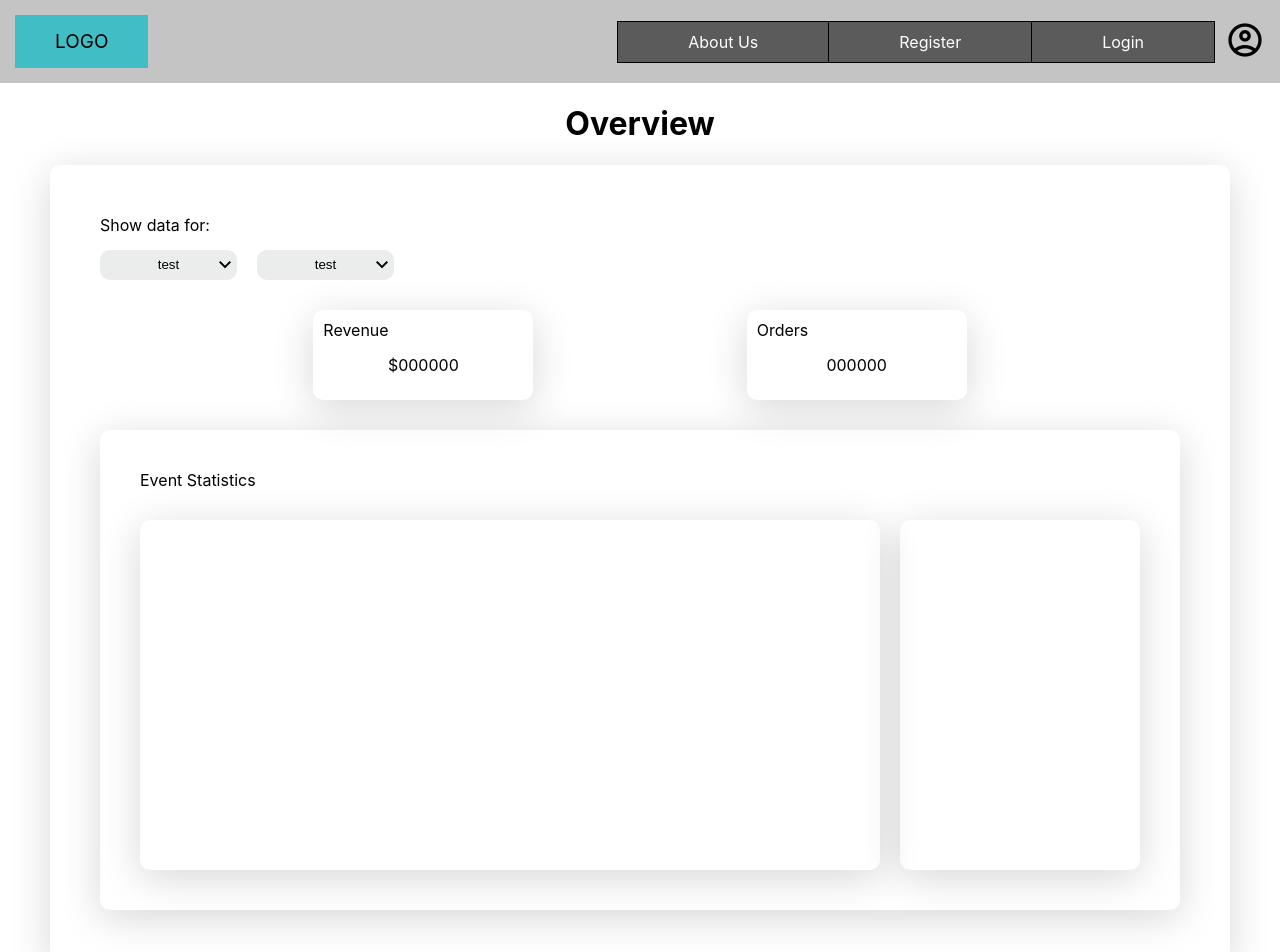
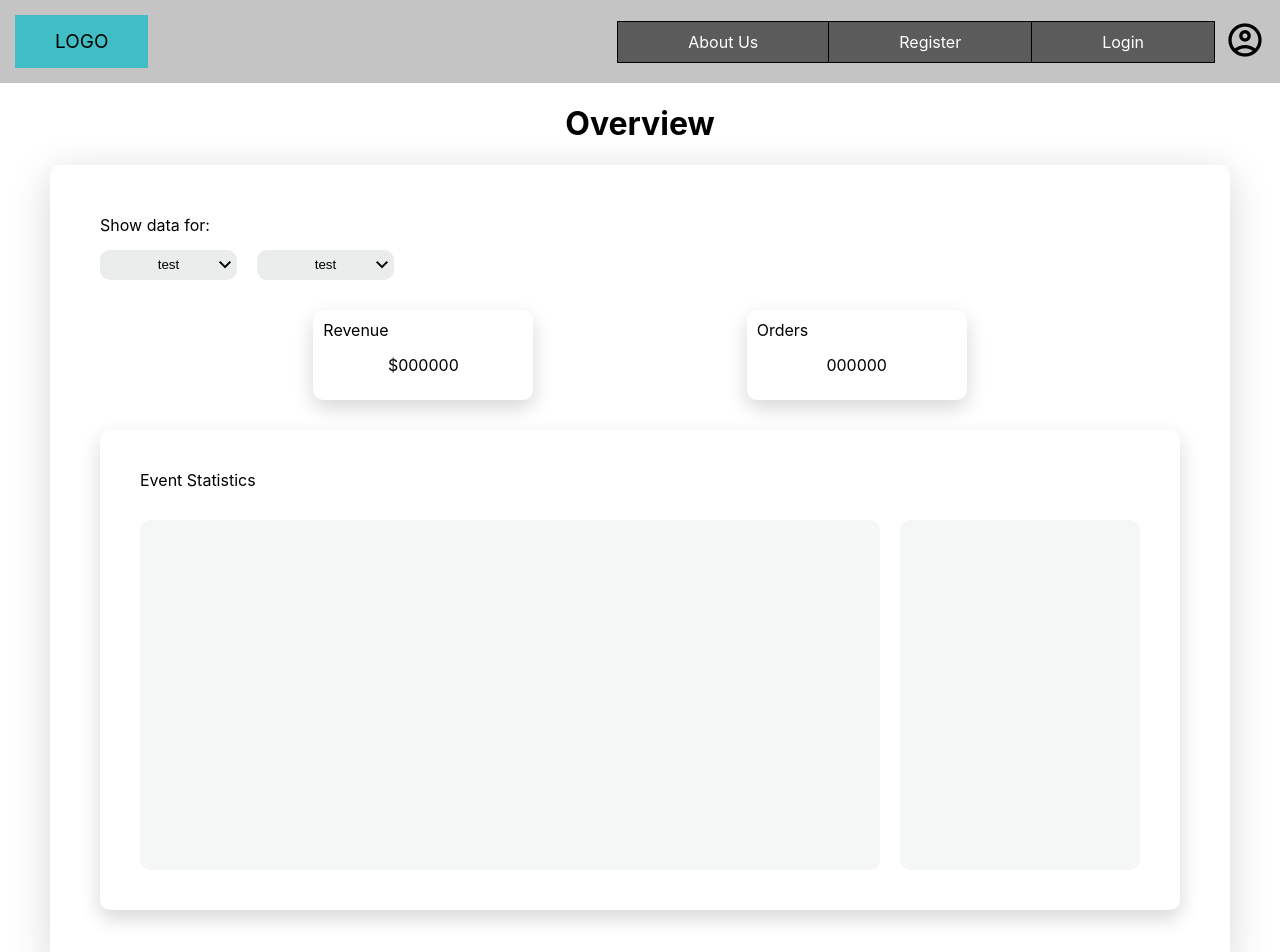
Before and after one commit to smackflad/ProjectTel, a React (Create React App) app in the folder provider-app/: page /overview in a window 1280 px wide. Shown: the top 952 px of the page. Built offline with nearby package versions, Linux system fonts and the light colour scheme.

Commit message:
updated colors and shadows on overview as we've said

```diff
--- a/provider-app/src/components/Pages/OverviewPage/OverviewPage.css
+++ b/provider-app/src/components/Pages/OverviewPage/OverviewPage.css
@@ -48,7 +48,7 @@
     padding: 10px;
     border-radius: 10px;
     gap: 15px;
-    box-shadow: 0px 8px 40px #00000029;
+    box-shadow: 0px 8px 20px #00000029;
 }
 
 .OverviewPage-middle-bot{
@@ -67,7 +67,8 @@
     padding: 40px;
     border-radius: 10px;
     gap: 30px;
-    box-shadow: 0px 8px 40px #00000029;
+    box-shadow: 0px 8px 20px #00000029;
+    /* background-color: #f5f7f7; */
 }
 
 .OverviewPage-bot-inner{
@@ -85,7 +86,9 @@
     padding: 20px;
     border-radius: 10px;
     gap: 15px;
-    box-shadow: 0px 8px 40px #00000029;
+    /* box-shadow: 0px 8px 40px #00000029; */
+    background-color: #f5f7f7;
+
 }
 
 .OverviewPage-bot-right{
@@ -95,5 +98,7 @@
     padding: 20px;
     border-radius: 10px;
     gap: 15px;
-    box-shadow: 0px 8px 40px #00000029;
+    /* box-shadow: 0px 8px 40px #00000029; */
+    background-color: #f5f7f7;
+
 }
```
